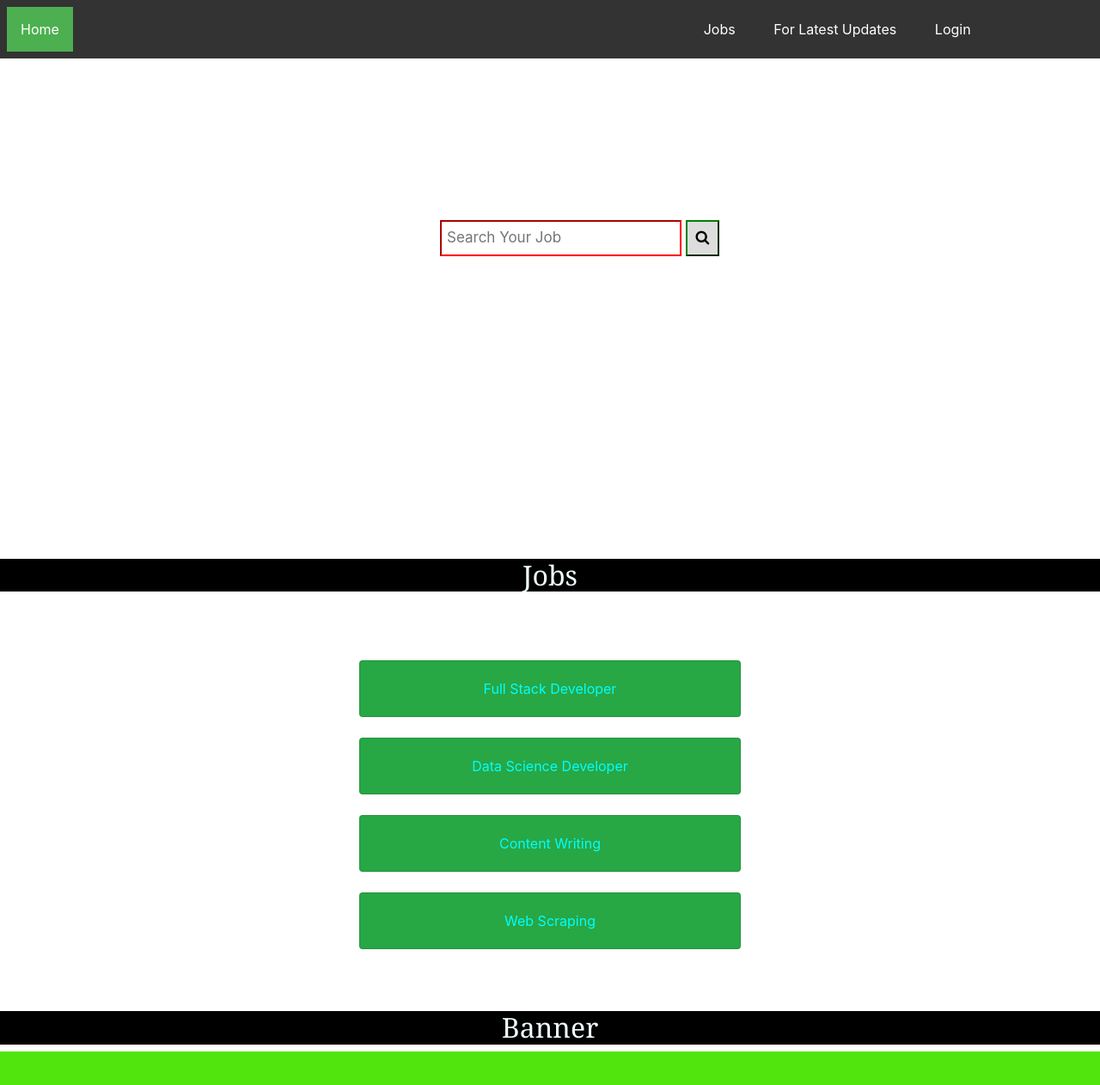
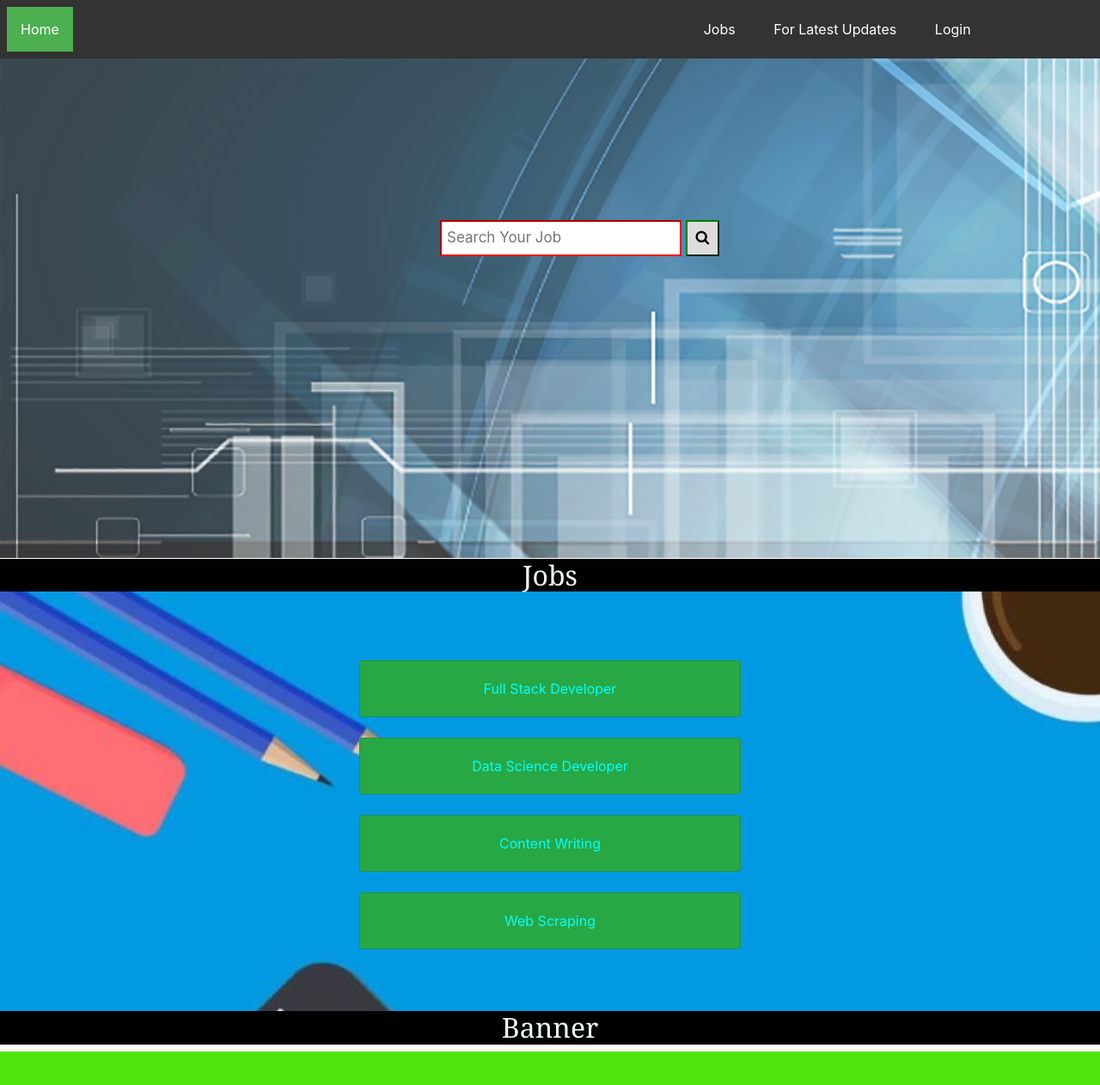
Before and after one commit to 111801034/JobSearch, a plain HTML site: page internship_ost.html in a window 1280 px wide. Shown: the top 1262 px of the page at 86% size. Drawn offline with nearby package versions, Linux system fonts and the light colour scheme.

Commit message:
Update ost.css

```diff
--- a/ost.css
+++ b/ost.css
@@ -55,7 +55,7 @@ li a:hover{
 }
 
 .Search-bar{
-  background-image:url("back.jpg");
+  background-image:url("images/back.jpg");
   background-repeat: no-repeat;
   max-height:650px;
 }
@@ -81,7 +81,7 @@ li a:hover{
 }
 
 .job-section{
-  background-image:url("job.jpg");
+  background-image:url("images/job.jpg");
   background-repeat: no-repeat;
   max-height:1000px;
 }
```
